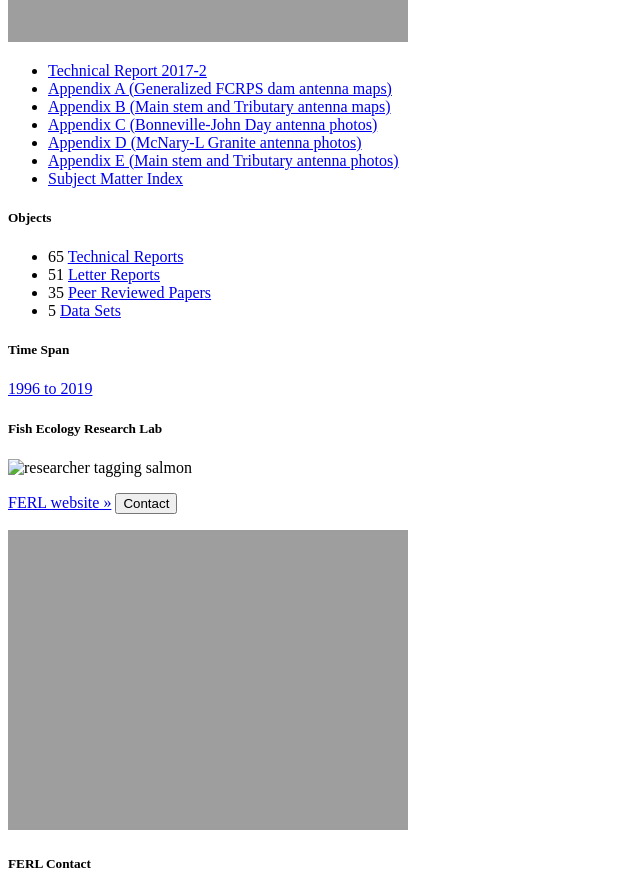
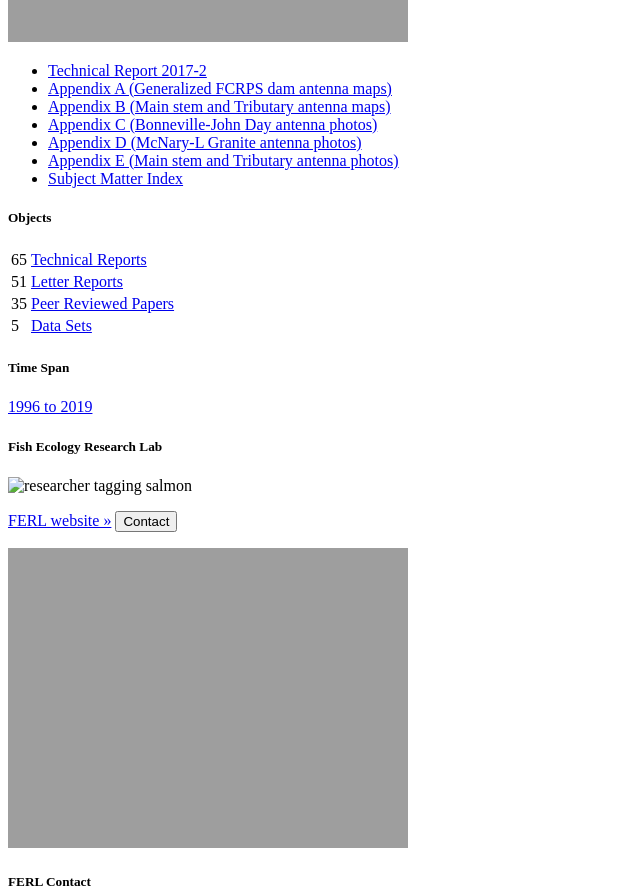
Before and after one commit to uidaholib/FERL_source, a Jekyll site: the page built from index.html, in a window 1280 px wide. Shown: the part 1195-2087 px from the top of the page, without its empty margins (0-640 px from the left). Built offline with Jekyll 4.4.1, drawn with Linux system fonts in a browser that asks for light colours.

Commit message:
fix objects card markup

```diff
--- a/index.html
+++ b/index.html
@@ -53,12 +53,12 @@ featured-places: "Columbia River;Snake River;Bonneville Dam;John Day Dam"
     <div class="card mb-3" >
       <div class="card-body">
         <h5 class="card-title">Objects</h5>
-        <p class="card-text">
-          <ul class="list-unstyled">
-            <li>65 <a href="{{ '/browse.html#Technical%20Report' | relative_url }}">Technical Reports</a></li>
-            <li>51 <a href="{{ '/browse.html#Letter%20Report' | relative_url }}">Letter Reports</a></li>
-            <li>35 <a href="{{ '/browse.html#Journal%20Article' | relative_url }}">Peer Reviewed Papers</a></li>
-            <li>5 <a href="https://data.nkn.uidaho.edu/dataset/tag-migration-and-fate-data-adult-radio-tagged-chinook-and-sockeye-salmon-and-steelhead" target="_blank">Data Sets</a></li>
+          <table class="table table-borderless table-sm mb-0">
+            <tr><td>65</td><td><a href="{{ '/browse.html#Technical%20Report' | relative_url }}">Technical Reports</a></td></tr>
+            <tr><td>51</td><td><a href="{{ '/browse.html#Letter%20Report' | relative_url }}">Letter Reports</a></td></tr>
+            <tr><td>35</td><td><a href="{{ '/browse.html#Journal%20Article' | relative_url }}">Peer Reviewed Papers</a></td></tr>
+            <tr><td>5</td><td><a href="https://data.nkn.uidaho.edu/dataset/tag-migration-and-fate-data-adult-radio-tagged-chinook-and-sockeye-salmon-and-steelhead" target="_blank">Data Sets</a></td></tr>
+          </table>
       </div>
     </div>
 
```
